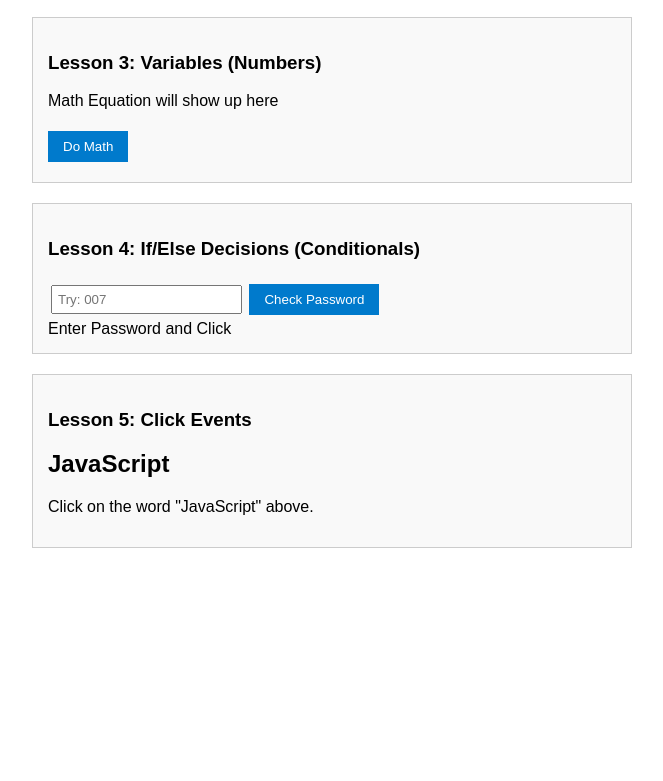
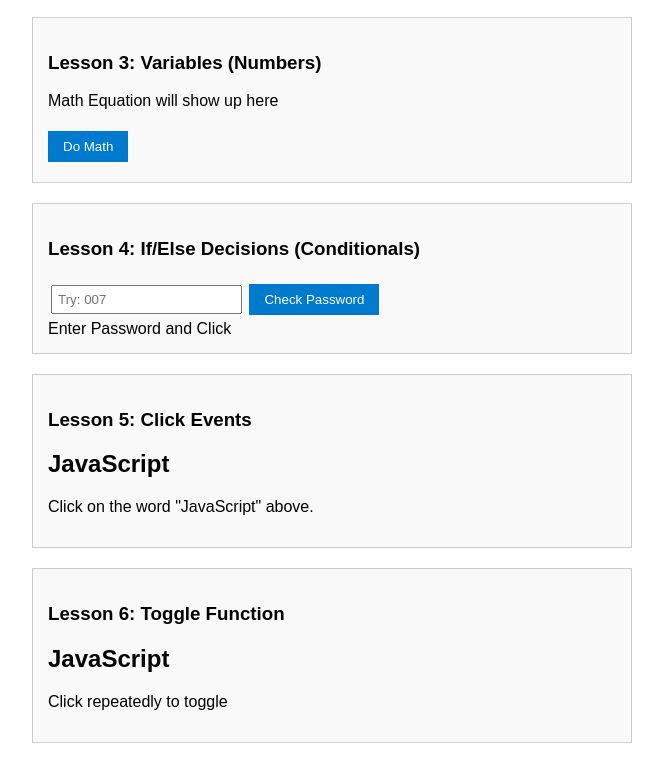
Before and after one commit to Rehlaw/Week-4-JavaScripts-, a plain HTML site: page index.html in a window 1280 px wide. Shown: the part 574-1355 px from the top of the page, without its empty margins (308-971 px from the left). Before the commit the page ends 1182 px from the top, so only its background shows below. Drawn offline with Linux system fonts and the light colour scheme.

Commit message:
Lesson 6: Toggle Function.

```diff
--- a/index.html
+++ b/index.html
@@ -92,5 +92,25 @@
             <p>Click on the word "JavaScript" above.</p>
         </div>
 
+        <!--LESSON 6-->
+        <div class="lesson">
+            <h3>Lesson 6: Toggle Function</h3>
+
+            <h2 id="toggle" onclick="toggleText()">JavaScript</h2>
+            <p>Click repeatedly to toggle</p>
+
+            <script>
+                function toggleText() {
+                    var toggle = document.getElementById("toggle");
+
+                    if (toggle.innerHTML == "JavaScript") {
+                        toggle.innerHTML = "is awesome";
+                    } else {
+                        toggle.innerHTML = "JavaScript"
+                    }
+                }
+            </script>
+        </div>
+
     </body>
 </html>
```
